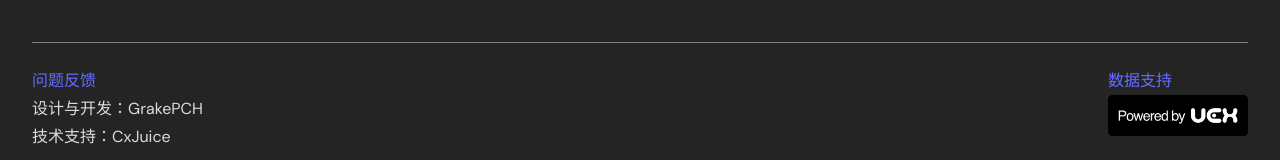
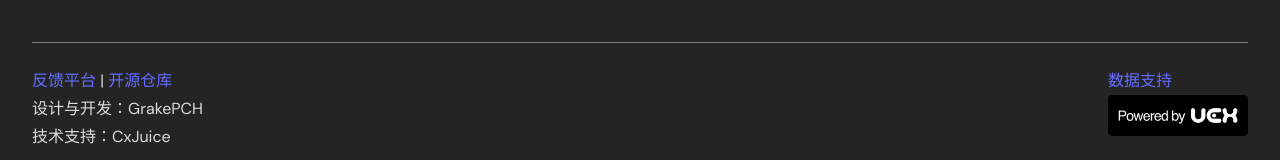
Before and after one commit to GrakePch/FSD-item-finder, a React (Vite) app: page / in a window 1280 px wide. Shown: the part 617-777 px from the top of the page. Built offline with nearby package versions, Linux system fonts and the light colour scheme; no server answers.

Commit message:
update Footer & README

```diff
--- a/src/components/Footer/Footer.jsx
+++ b/src/components/Footer/Footer.jsx
@@ -1,7 +1,7 @@
 import "./Footer.css";
 import uexBadge from "../../assets/uex-api-badge-powered.png";
 
-const Footer = ({style}) => {
+const Footer = ({ style }) => {
   return (
     <div className="Footer" style={style}>
       <div className="uex">
@@ -13,8 +13,12 @@ const Footer = ({style}) => {
         </a>
       </div>
       <p>
-        <a href="https://github.com/GrakePch/FSD-item-finder/issues" target="_blank">
-          问题反馈
+        <a href="https://support.citizenwiki.cn/all" target="_blank">
+          反馈平台
+        </a>
+        {" | "}
+        <a href="https://github.com/GrakePch/FSD-item-finder" target="_blank">
+          开源仓库
         </a>
       </p>
       <p>设计与开发：GrakePCH</p>
```
Also changed, not shown: 1 other file (tests, documents, lock files or other folders).
